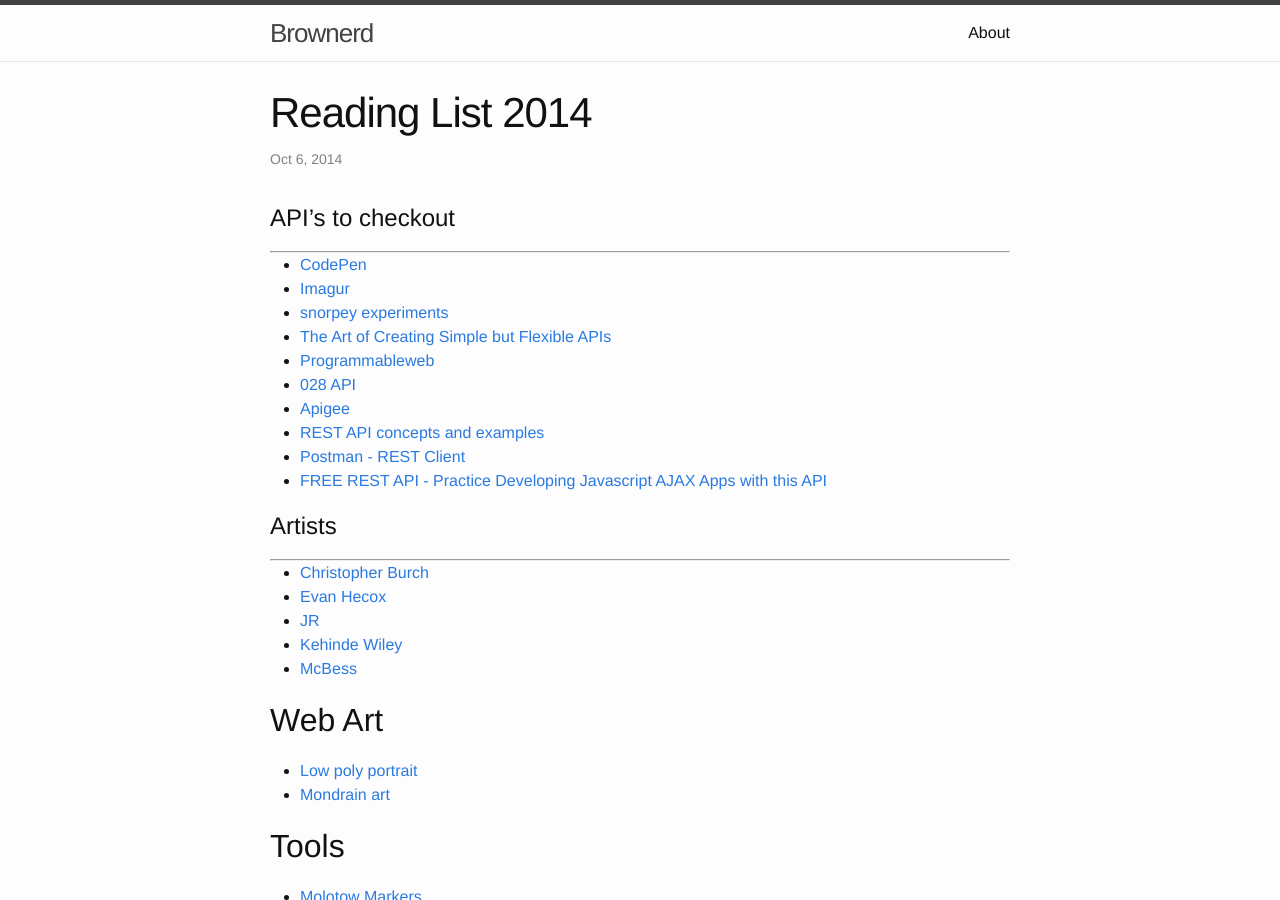
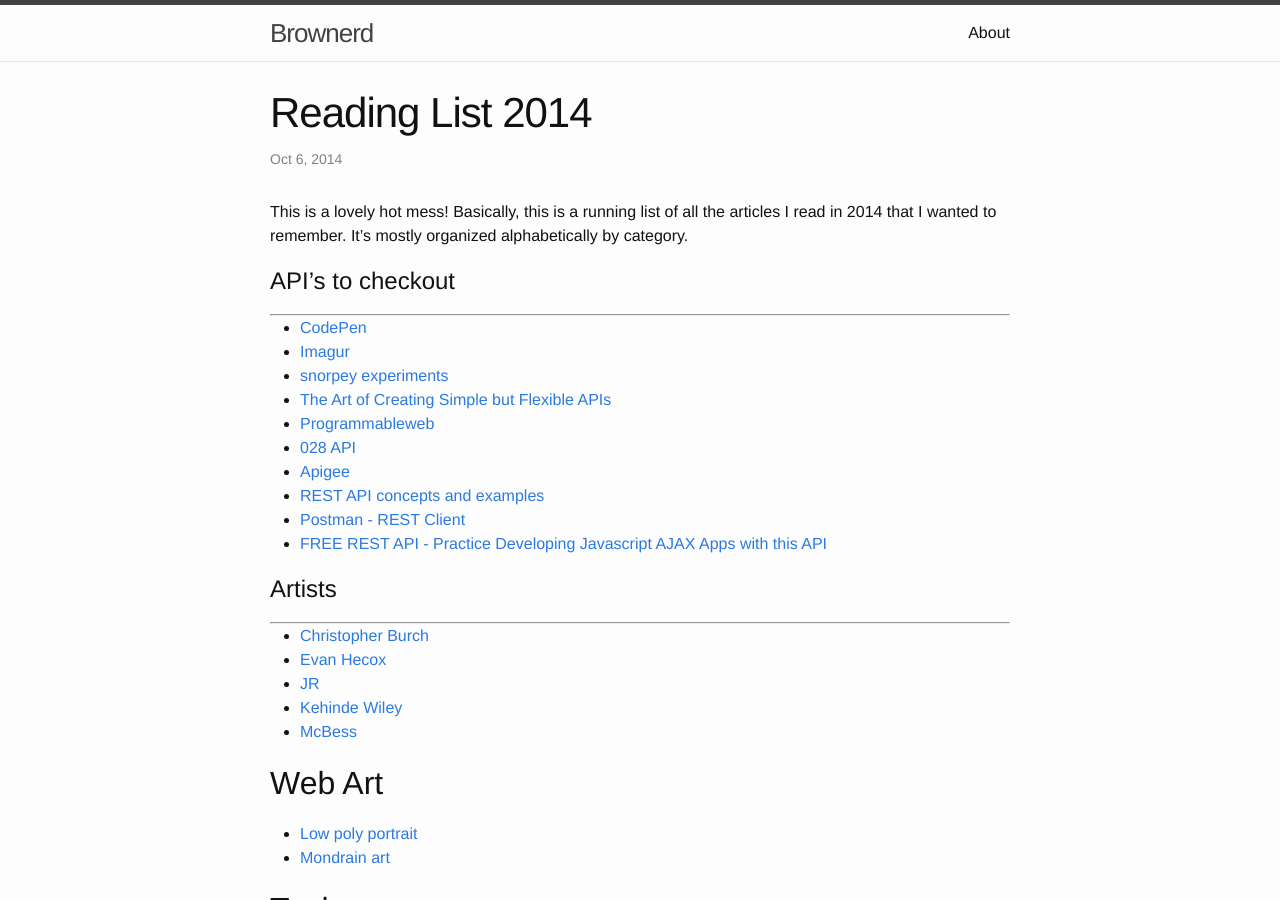
Before and after one commit to brownerd/brownerd.github.io, a Jekyll site: the page built from _posts/2014-10-06-reading-list-2014.md, in a window 1280 px wide and 900 px high. Built offline with Jekyll 4.4.1, drawn with Linux system fonts in a browser that asks for light colours; emoji names are drawn with the system emoji font; some of the changed text lies outside the part shown.

```diff
--- a/_posts/2014-10-06-reading-list-2014.md
+++ b/_posts/2014-10-06-reading-list-2014.md
@@ -2,6 +2,9 @@
 layout: post
 title: Reading List 2014
 ---
+
+This is a lovely hot mess! Basically, this is a running list of all the articles I read in 2014 that I wanted to remember. It's mostly organized alphabetically by category.
+
 
 # API's to checkout
 ***
@@ -1593,9 +1596,7 @@ These are not in any particular order
 ## Tuts
 
 - [How I Built The One Page Scroll Plugin](http://www.smashingmagazine.com/2014/08/25/how-i-built-the-one-page-scroll-plugin/)
-
 - [How to code a Teehan+Lax navigation](http://alexcican.com/post/teehan-lax-navigation/)
-
 - [Off Canvas Menus with CSS3 Transitions and Transforms](http://scotch.io/tutorials/off-canvas-menus-with-css3-transitions-and-transforms)
 
 
@@ -1618,6 +1619,10 @@ These are not in any particular order
 - [An introduction to building shopify themes](http://www.sitepoint.com/an-introduction-to-building-shopify-themes/)
 
 
+# Terminal
+
+- [002 TERMINAL](http://build-podcast.com/terminal/)
+- [How to Be a Terminal Pro](https://code.tutsplus.com/courses/how-to-be-a-terminal-pro)
 
 
 # Videos watched
```
